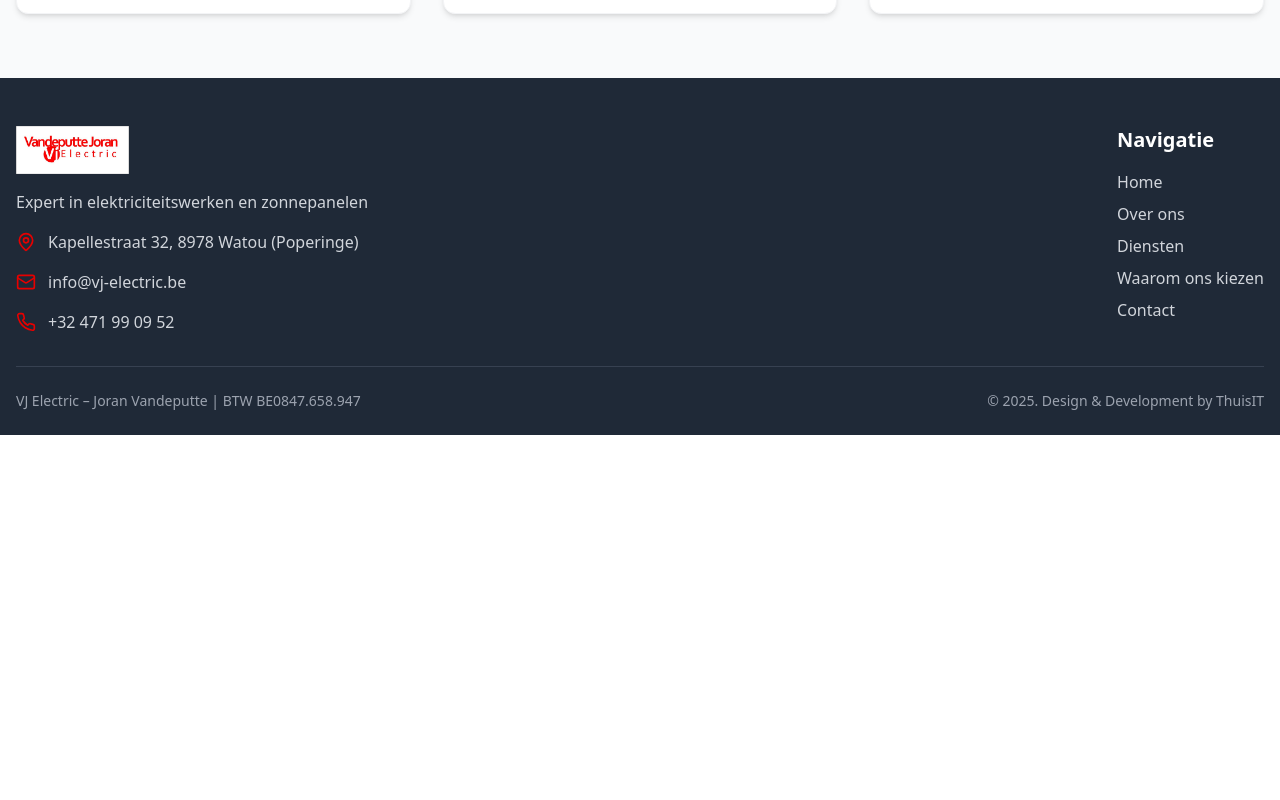
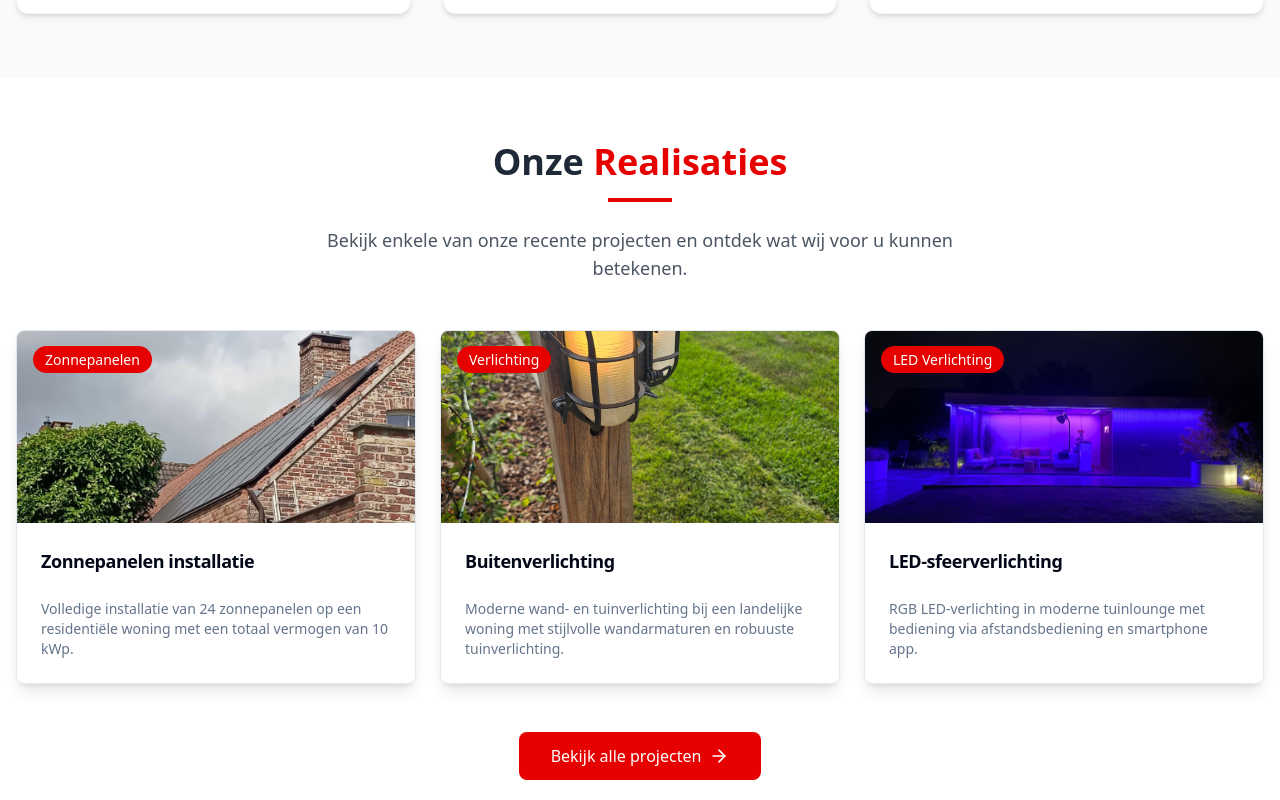
Before and after one commit to scoutr2019/vj-electric-webfront, a React (Vite) app: page / in a window 1280 px wide. Shown: the part 2240-3040 px from the top of the page. Before the commit the page ends 2675 px from the top, so only its background shows below. Built offline with nearby package versions, Linux system fonts and the light colour scheme.

Commit message:
Add projects page link to home page
Add a link or a section on the home page to direct users to the projects page.

```diff
--- a/src/pages/Index.tsx
+++ b/src/pages/Index.tsx
@@ -1,11 +1,14 @@
 
 import React from 'react';
+import { Link } from 'react-router-dom';
 import Navbar from '@/components/Navbar';
 import Hero from '@/components/Hero';
 import About from '@/components/About';
 import WhyChooseUs from '@/components/WhyChooseUs';
 import Services from '@/components/Services';
 import Footer from '@/components/Footer';
+import { Card, CardContent, CardDescription, CardHeader, CardTitle } from '@/components/ui/card';
+import { ArrowRight } from 'lucide-react';
 
 const Index = () => {
   return (
@@ -15,6 +18,105 @@ const Index = () => {
       <About />
       <WhyChooseUs />
       <Services />
+
+      {/* Projects Preview Section */}
+      <section className="py-16 bg-white">
+        <div className="container mx-auto px-4">
+          <div className="text-center mb-12">
+            <h2 className="text-3xl md:text-4xl font-bold text-gray-800 mb-4">
+              Onze <span className="text-vj-red">Realisaties</span>
+            </h2>
+            <div className="w-16 h-1 bg-vj-red mx-auto mb-6"></div>
+            <p className="text-lg text-gray-600 max-w-2xl mx-auto mb-8">
+              Bekijk enkele van onze recente projecten en ontdek wat wij voor u kunnen betekenen.
+            </p>
+          </div>
+
+          <div className="grid grid-cols-1 md:grid-cols-2 lg:grid-cols-3 gap-6 mb-12">
+            {/* Featured Project Cards */}
+            <Card className="overflow-hidden shadow-lg hover:shadow-xl transition-shadow duration-300">
+              <div className="relative">
+                <img
+                  src="/lovable-uploads/75b14702-33eb-49ee-9444-7286735131f3.png"
+                  alt="Zonnepanelen installatie"
+                  className="w-full h-48 object-cover"
+                />
+                <div className="absolute top-4 left-4">
+                  <span className="bg-vj-red text-white px-3 py-1 rounded-full text-sm font-medium">
+                    Zonnepanelen
+                  </span>
+                </div>
+              </div>
+              <CardHeader>
+                <CardTitle className="text-lg">Zonnepanelen installatie</CardTitle>
+              </CardHeader>
+              <CardContent>
+                <CardDescription>
+                  Volledige installatie van 24 zonnepanelen op een residentiële woning met een totaal vermogen van 10 kWp.
+                </CardDescription>
+              </CardContent>
+            </Card>
+
+            <Card className="overflow-hidden shadow-lg hover:shadow-xl transition-shadow duration-300">
+              <div className="relative">
+                <img
+                  src="/lovable-uploads/e8cbe1f3-40f6-45db-b3e2-660d67cd6f66.png"
+                  alt="Buitenverlichting installatie"
+                  className="w-full h-48 object-cover"
+                />
+                <div className="absolute top-4 left-4">
+                  <span className="bg-vj-red text-white px-3 py-1 rounded-full text-sm font-medium">
+                    Verlichting
+                  </span>
+                </div>
+              </div>
+              <CardHeader>
+                <CardTitle className="text-lg">Buitenverlichting</CardTitle>
+              </CardHeader>
+              <CardContent>
+                <CardDescription>
+                  Moderne wand- en tuinverlichting bij een landelijke woning met stijlvolle wandarmaturen en robuuste tuinverlichting.
+                </CardDescription>
+              </CardContent>
+            </Card>
+
+            <Card className="overflow-hidden shadow-lg hover:shadow-xl transition-shadow duration-300">
+              <div className="relative">
+                <img
+                  src="/lovable-uploads/137da254-a1bf-48f8-b964-7b0c723e6997.png"
+                  alt="LED-sfeerverlichting"
+                  className="w-full h-48 object-cover"
+                />
+                <div className="absolute top-4 left-4">
+                  <span className="bg-vj-red text-white px-3 py-1 rounded-full text-sm font-medium">
+                    LED Verlichting
+                  </span>
+                </div>
+              </div>
+              <CardHeader>
+                <CardTitle className="text-lg">LED-sfeerverlichting</CardTitle>
+              </CardHeader>
+              <CardContent>
+                <CardDescription>
+                  RGB LED-verlichting in moderne tuinlounge met bediening via afstandsbediening en smartphone app.
+                </CardDescription>
+              </CardContent>
+            </Card>
+          </div>
+
+          {/* Call to Action */}
+          <div className="text-center">
+            <Link
+              to="/projecten"
+              className="inline-flex items-center gap-2 bg-vj-red text-white px-8 py-3 rounded-lg font-medium hover:bg-red-700 transition-colors group"
+            >
+              Bekijk alle projecten
+              <ArrowRight className="h-5 w-5 group-hover:translate-x-1 transition-transform" />
+            </Link>
+          </div>
+        </div>
+      </section>
+
       <Footer />
     </div>
   );
```
